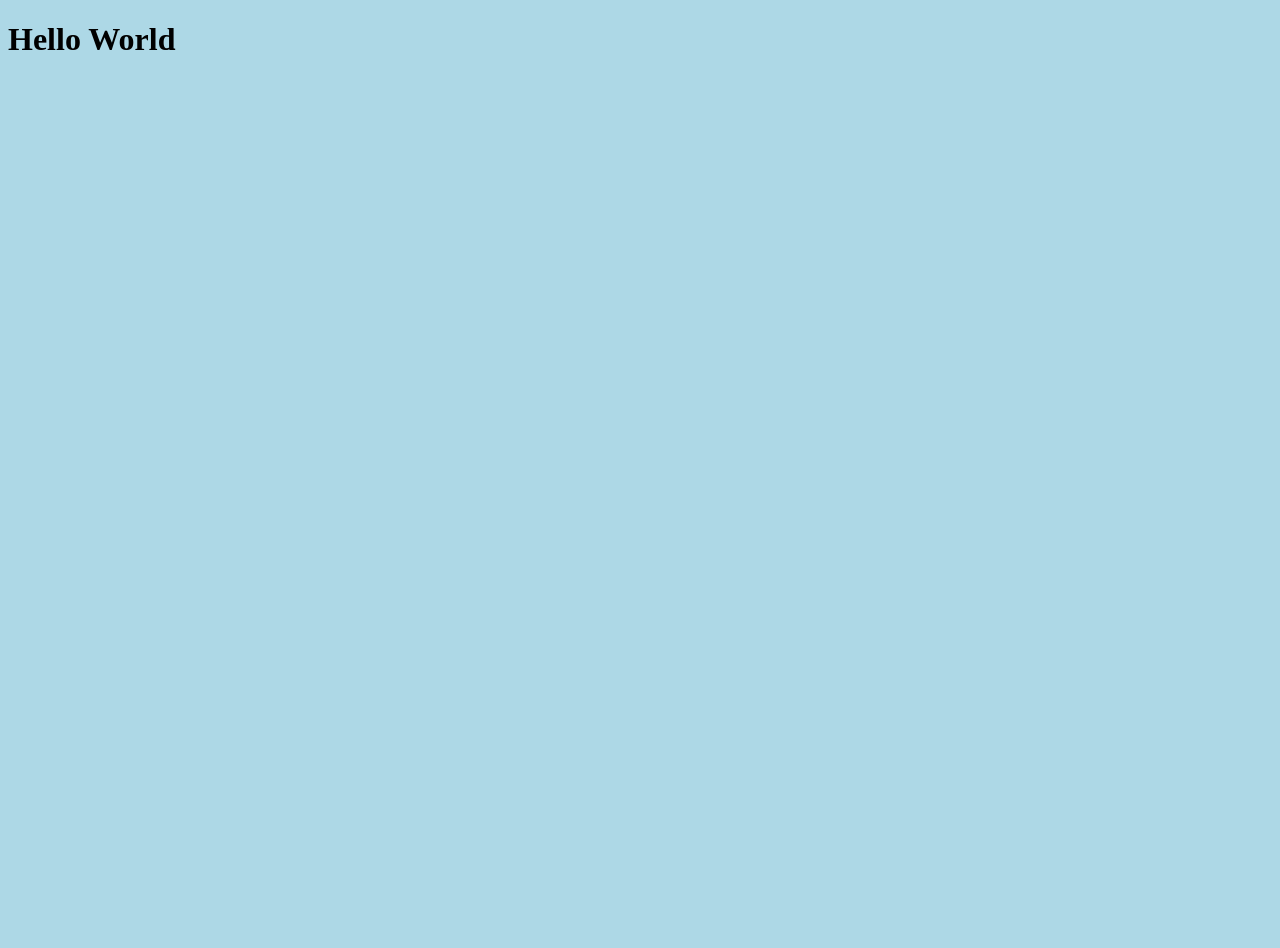
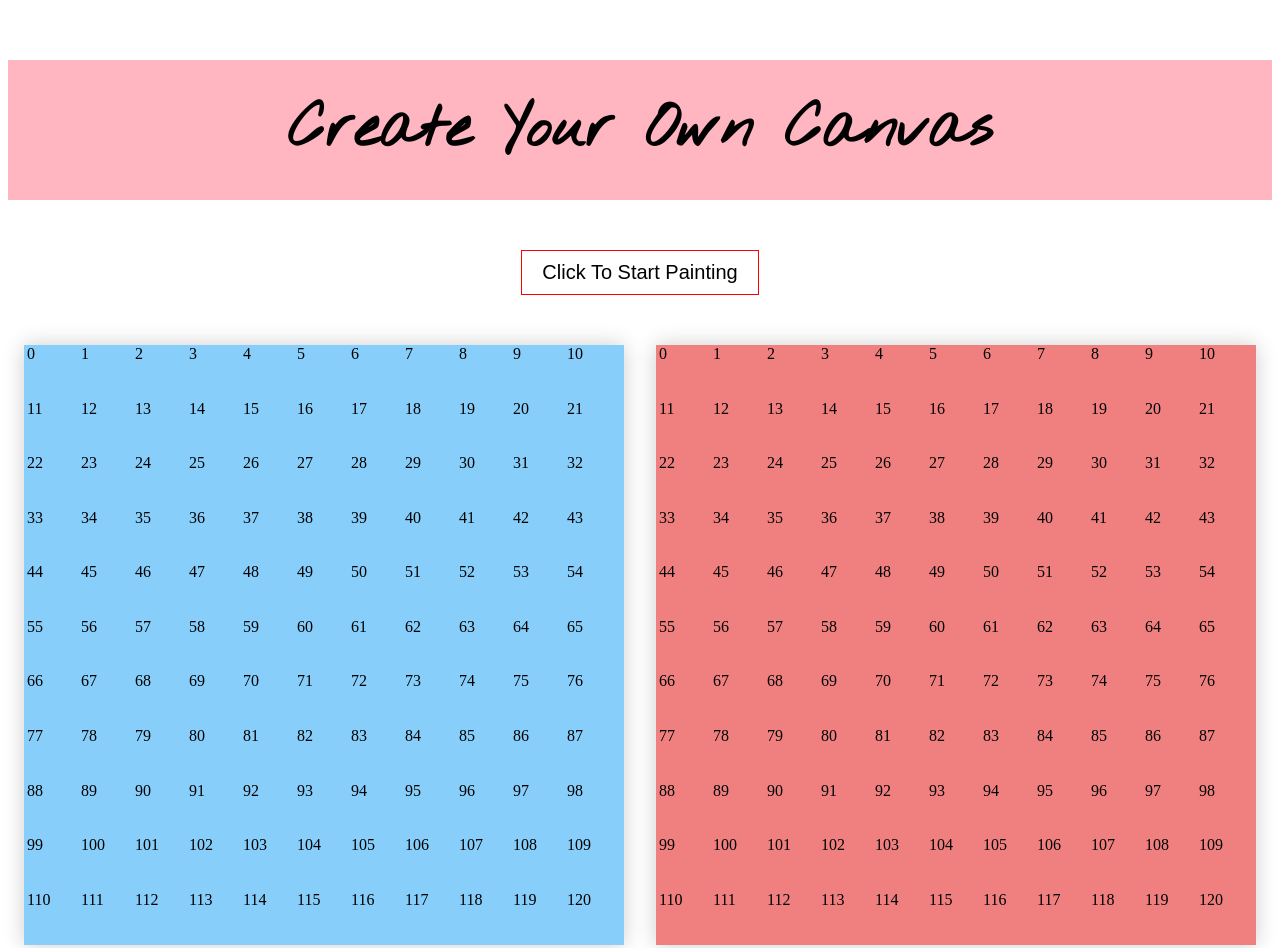
Before and after one commit to jessicastrawford/sei-project-one, a plain HTML site: page index.html in a window 1280 px wide. Shown: the top 948 px of the page. Before the commit the page ends 800 px from the top, so only its background shows below. Drawn offline with Linux system fonts and the light colour scheme; files that its build step writes are made by us from their sources.

Commit message:
step 1 complete- making the two grids. I have a working start button that stops working once it has been clicked once (before if I clicked twice it moved up the board twice and if I clicked it three times it moved three etc etc) - So I've fixed my first bug! I made my starting position for my artist and I then tried to make his base (game complete squares) but I struggled to make his base- I intend to go back to this this morning. I then went on to think about my moving blocks- even though in the end I visualise these being moving paintbrushes I have started with just colored blocks for now. I have got as far as starting them but I need to figure out how to stop them after three classes have filled with pink and once this has happenned delete the old squares- the movement of them horizontally across the board. I thought about for loops, using setTimeOut, if else/ or switch statements. This is my goal for this morning is to complete the artsits home and create my moving blocks. I did also come across online that keyCode isn't compatable on some browsers now and to avoid it, so I changed this to just key but it broke my code. So it's still in there for now but I need to revisit this and change it. I also need to work out visually how I can have my squares on the full page as when I click up it moves my artist and the window at the same time.

```diff
--- a/index.html
+++ b/index.html
@@ -5,11 +5,22 @@
   <meta http-equiv="X-UA-Compatible" content="IE=edge">
   <meta name="viewport" content="width=device-width, initial-scale=1.0">
   <title>SEI Project One</title>
-  <link rel="stylesheet" href="./scripts/main.css">
+  <link rel="stylesheet" href="./styles/main.css">
+  <!-- <link rel="stylesheet" href="./styles/normalize"> -->
   <script src="./scripts/app.js" defer></script>
 </head>
 <body>
-  <h1> Hello World</h1>
-
+  <main>
+    <header>
+      <h1>Create Your Own Canvas</h1>
+    </header>
+    <div class="controls-wrapper">
+      <button id="start">Click To Start Painting</button>
+    </div>
+    <div class="grid-wrapper">
+      <div class="grid-one"></div>
+      <div class="grid-two"></div>
+    </div>
+  </main>
 </body>
 </html>
--- a/scripts/app.js
+++ b/scripts/app.js
@@ -1 +1,145 @@
-console.log('Hello World')
+
+// Dom Elements
+const gridOne = document.querySelector('.grid-one')
+const gridTwo = document.querySelector('.grid-two')
+const startBtn = document.querySelector('#start')
+
+// Grid Variables
+const width = 11
+const cellCount = width * width
+const cells = []
+
+// Game Variables
+const artistClass = 'artist'
+let artistPosition = 115
+let isPlaying = false
+
+// Grid Functions
+
+function createGridOne() {
+  for (let i = 0; i < cellCount; i++) {
+    const cell = document.createElement('div')
+    cell.textContent = i
+    gridOne.appendChild(cell)
+    cells.push(cell)
+  }
+}
+
+createGridOne()
+
+function createGridTwo() {
+  for (let i = 0; i < cellCount; i++) {
+    const cell = document.createElement('div')
+    cell.textContent = i
+    gridTwo.appendChild(cell)
+    cells.push(cell)
+  }
+}
+
+createGridTwo()
+
+// Functions
+
+function addArtist() {
+  cells[artistPosition].classList.add(artistClass)
+}
+
+function removeArtist() {
+  cells[artistPosition].classList.remove(artistClass)
+}
+
+function handleStart(){
+
+  let currentIndex = 87
+  setInterval(() => {
+    cells[currentIndex].classList.add('pink')
+    currentIndex --
+  }, 500)
+
+  // want to say if the number of cells with a class of pink > 3 then delete the class of pink from the start, do you use a for loop?
+  // - Stop adding classes after 1.5 seconds (1500)
+
+
+
+  console.log('start')
+  addArtist()
+  if (isPlaying) return
+  isPlaying = true
+  function handleKeyUp(event) {
+    removeArtist(artistPosition)
+
+    const x = artistPosition % width
+    const y = Math.floor(artistPosition / width)
+
+    switch (event.keyCode) {
+      case 39:
+        if (x < width - 1)
+          artistPosition ++
+        break
+      case 37:
+        if (x > 0) artistPosition --
+        break
+      case 38:
+        if (y > 0) artistPosition -= width
+        break
+      case 40:
+        if (y < width - 1) artistPosition += width
+        break
+      default:
+        console.log('invalid key do nothing')
+    }
+    addArtist(artistPosition)
+
+
+
+  }
+  document.addEventListener('keyup', handleKeyUp)
+
+}
+
+
+
+
+// Events
+
+startBtn.addEventListener('click', handleStart)
+
+
+
+
+
+// function handlePlay() {
+//   if (cells[artistPosition] === 3 || 7){
+//     alert('Sorry you got hit, game over!')
+//     window.location.reload()
+//   } else {
+//     console.log('Keep playing')
+//   }
+//   }
+//   handlePlay()
+
+
+// function handleEnd() {
+//   if() {
+//     cells[artistPosition] === 3 || 7
+//     console.log('You win')
+//   }
+//   }
+
+//   handleEnd()
+
+// function handleEnd(){
+//   if(artistPosition = 0 || 7) {
+//     console.log('You Win!!')
+//   }
+// }
+// handleEnd()
+
+  // if (cells[artistPosition] === 3 || 7){
+     //   alert('Sorry you got hit, game over!')
+      //   window.location.reload()
+      // } else {
+      //   console.log('Keep playing')
+      // }
+
+      // handlePlay()
--- a/styles/main.css
+++ b/styles/main.css
@@ -1,3 +1,94 @@
-body {
-  background-color: lightblue;
+@import url('https://fonts.googleapis.com/css2?family=Nothing+You+Could+Do&display=swap');
+
+/* * {
+  box-sizing: border-box;
+} */
+
+h1 {
+  font-family: 'Nothing You Could Do', cursive;
+  text-align: center;
+  font-size:60px;
+  margin: 60px 0px 30px 0px;
+  padding: 30px;
+  background-color: lightpink;
+
 }
+.controls-wrapper{
+display: flex;
+justify-content: center;
+padding: 20px 0px;
+margin-bottom: 20px;
+}
+
+#start{
+  border: 1px red solid;
+  background-color: white;
+  padding: 10px 20px;
+  font-size: 20px;
+}
+
+
+.grid-wrapper {
+  display: flex;
+  justify-content: space-around;
+  margin-bottom: 250px;
+  margin-top: 30px;
+
+}
+
+.grid-one {
+  background-color: lightskyblue;
+  align-items: center;
+  box-shadow: 0 0 20px 0 rgba(0, 0, 0, 0.2);
+  display: flex;
+  flex-wrap: wrap;
+  height: 100%;
+  justify-content: center;
+  height: 600px;
+  width: 600px;
+}
+
+.grid-one div {
+  /* border: 1px solid lightgrey; */
+  height: 9%;
+  width: 9%;
+}
+
+.grid-two {
+  background-color: lightcoral;
+  align-items: center;
+  box-shadow: 0 0 20px 0 rgba(0, 0, 0, 0.2);
+  display: flex;
+  flex-wrap: wrap;
+  height: 100%;
+  justify-content: center;
+  height: 600px;
+  width: 600px;
+}
+
+.grid-two div {
+  /* border: 1px solid lightgrey; */
+  height: 9%;
+  width: 9%;
+}
+
+.grid-one div.artist {
+  background-image: url('https://www.emoji.com/wp-content/uploads/filebase/icons/emoji-icons-glossy-roles-woman-artist-72dpi-forPersonalUseOnly.png');
+  background-repeat: no-repeat;
+  background-size: contain;
+  cursor: pointer;
+}
+
+.grid-one div.pink {
+  background-color: lightpink;
+}
+
+/* #start{
+  border: none;
+  background-image: url('https://i.pinimg.com/originals/d4/50/0b/d4500b058db6706e4b28e2ab24c4e365.png');
+  background-position: center;
+  background-size: cover;
+  height: 100px;
+  width: 100px;
+
+} */
```
Also changed, not shown: 1 other file.
